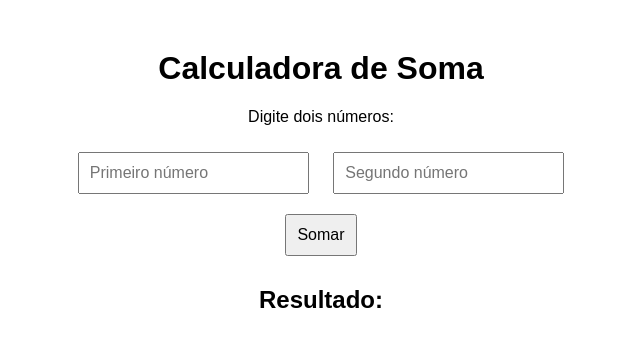
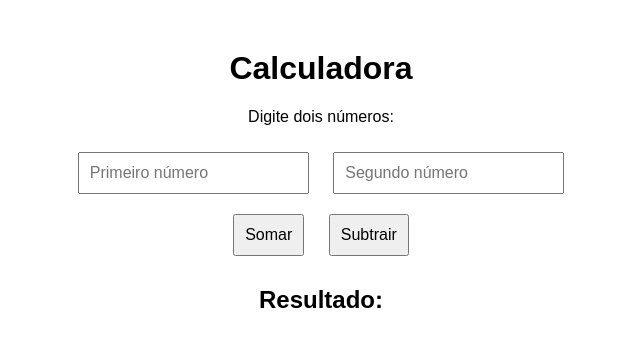
Before and after one commit to DuilioAzevedo/calculator, a plain HTML site: page index.html in a window 1280 px wide. Shown: the whole page, without its empty margins (319-959 px from the left). Drawn offline with Linux system fonts and the light colour scheme.

Commit message:
function sub

```diff
--- a/index.html
+++ b/index.html
@@ -9,12 +9,13 @@
 </head>
 
 <body>
-  <h1>Calculadora de Soma</h1>
+  <h1>Calculadora</h1>
   <p>Digite dois números:</p>
   <input type="number" id="numero1" placeholder="Primeiro número">
   <input type="number" id="numero2" placeholder="Segundo número">
   <br>
   <button onclick="calcularSoma()">Somar</button>
+  <button onclick="calcularSub()">Subtrair</button>
   <h2>Resultado: <span id="resultado"></span></h2>
   <script src="script.js"></script>
 </body>
--- a/script.js
+++ b/script.js
@@ -1,8 +1,9 @@
+
+
 function calcularSoma() {
     // Obter os valores dos inputs
     let num1 = parseFloat(document.getElementById("numero1").value);
     let num2 = parseFloat(document.getElementById("numero2").value);
-
     // Verificar se os valores são válidos
     if (isNaN(num1) || isNaN(num2)) {
         alert("Por favor, insira números válidos.");
@@ -15,3 +16,22 @@ function calcularSoma() {
     // Exibir o resultado
     document.getElementById("resultado").textContent = soma;
 }
+
+function calcularSub() {
+
+    // Obter os valores dos inputs
+    let num1 = parseFloat(document.getElementById("numero1").value);
+    let num2 = parseFloat(document.getElementById("numero2").value);
+
+    // Verificar se os valores são válidos
+    if (isNaN(num1) || isNaN(num2)) {
+        alert("Por favor, insira números válidos.");
+        return;
+    }
+
+    // Calcular a subtração
+    let sub = num1 - num2;
+
+    // Exibir o resultado
+    document.getElementById("resultado").textContent = sub;
+}
```
